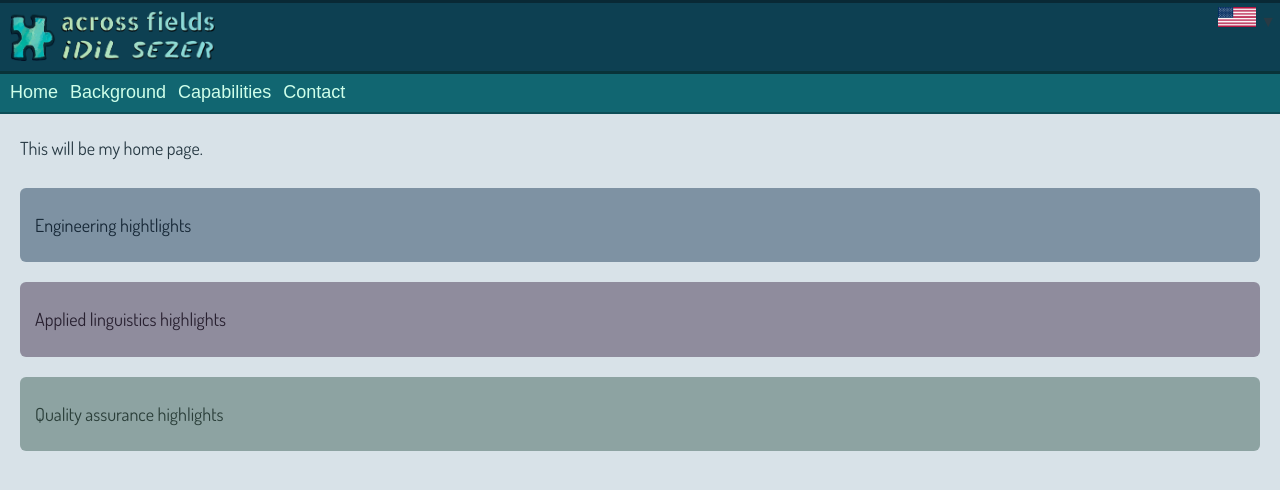
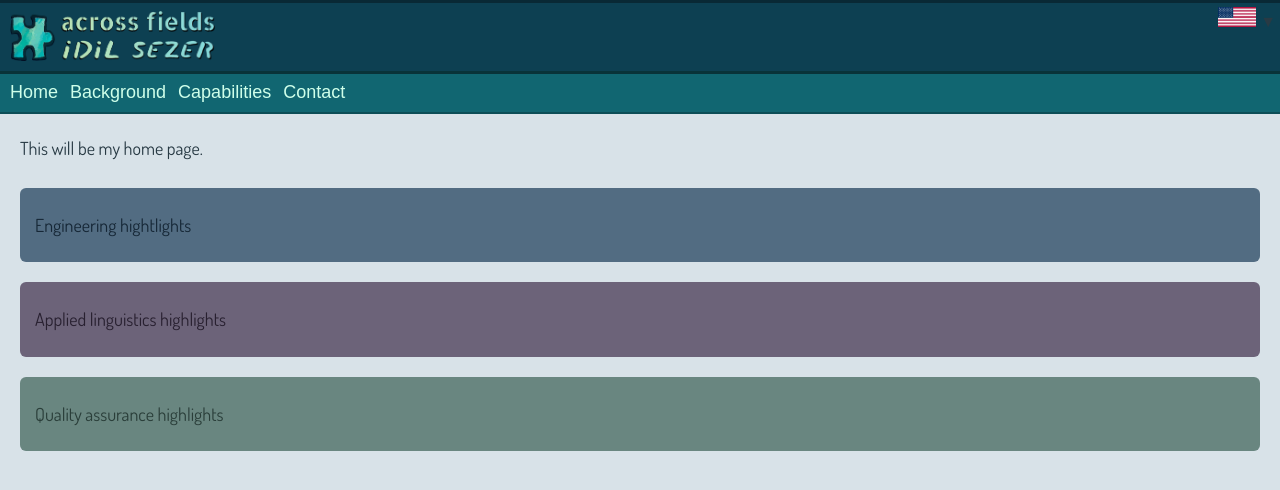
Before and after one commit to acrossfields/idilsezer, a Jekyll site: the page built from en/index.md, in a window 1280 px wide. Shown: the top 490 px of the page. Built offline with Jekyll 4.4.1, drawn with Linux system fonts in a browser that asks for light colours; some web fonts are replaced.

Commit message:
Update style.scss

```diff
--- a/assets/css/style.scss
+++ b/assets/css/style.scss
@@ -88,7 +88,7 @@ body a:hover {
   margin: 20px;
   padding: 8px 15px;
   color: #162736;
-  background-color: rgba(38, 68, 96, 0.5);
+  background-color: rgba(38, 68, 96, 0.75);
   border-radius: 6px;
 }
 
@@ -96,7 +96,7 @@ body a:hover {
   margin: 20px;
   padding: 8px 15px;
   color: #282030;
-  background-color: rgba(72, 57, 85, 0.5);
+  background-color: rgba(72, 57, 85, 0.75);
   border-radius: 6px;
 }
 
@@ -104,6 +104,6 @@ body a:hover {
   margin: 20px;
   padding: 8px 15px;
   color: #2a3e39;
-  background-color: rgba(69, 103, 94, 0.5);
+  background-color: rgba(69, 103, 94, 0.75);
   border-radius: 6px;
 }
```
